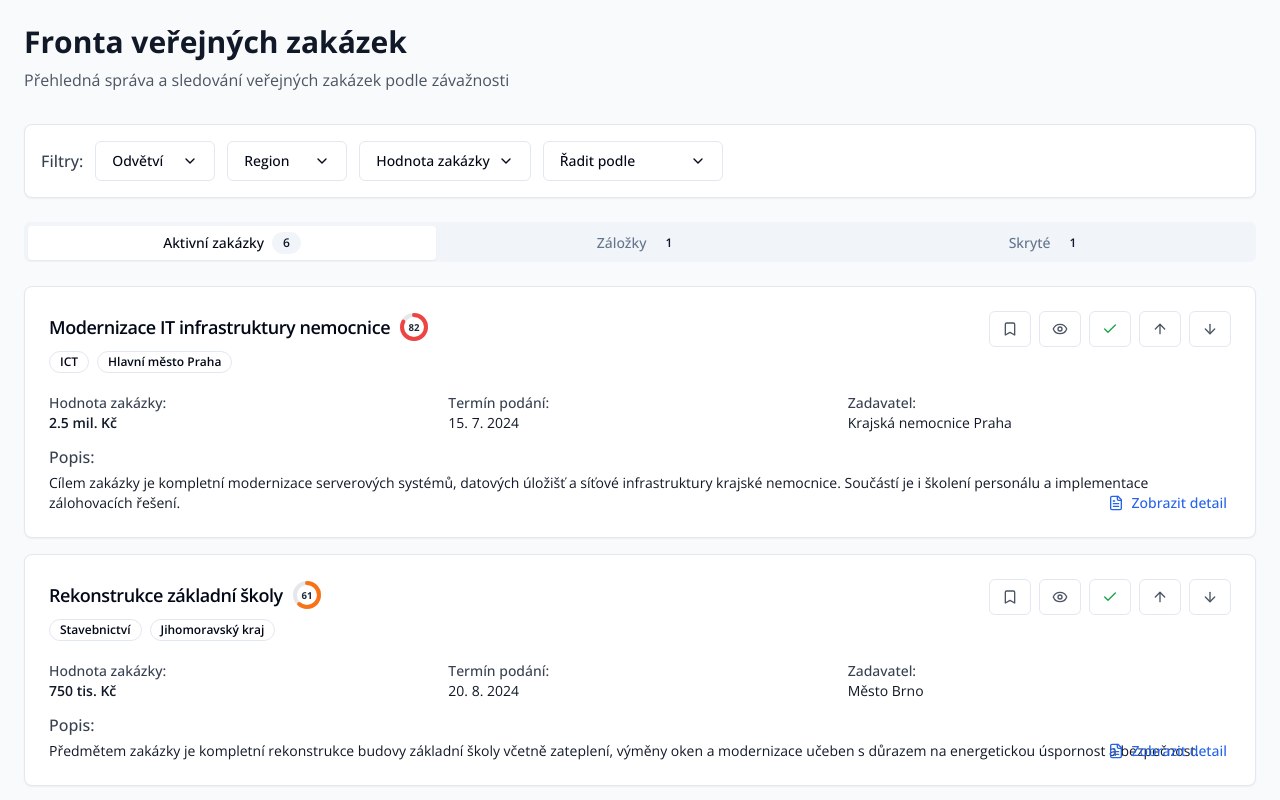
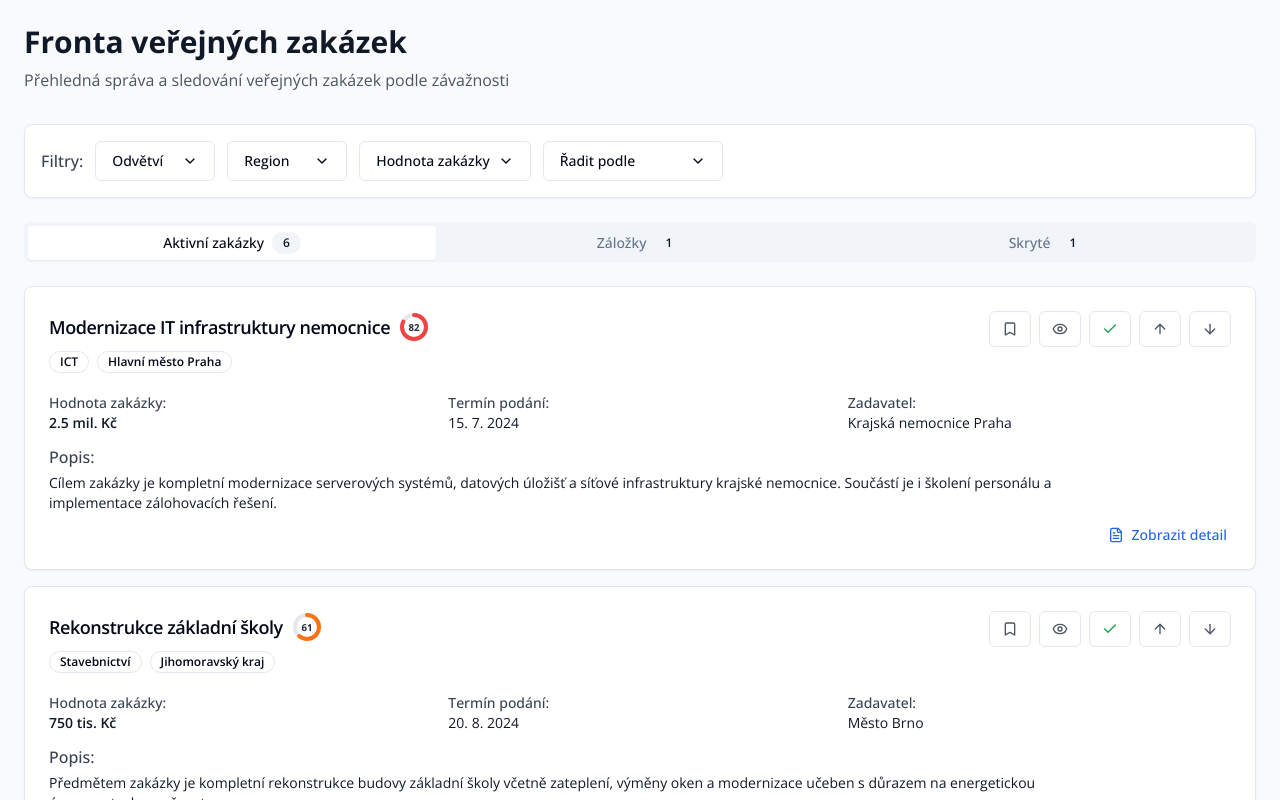
Before and after one commit to skupina-onebond/verejne-priority-kompas, a React (Vite) app: page / in a window 1280 px wide. Shown: the top 800 px of the page. Built offline with nearby package versions, Linux system fonts and the light colour scheme.

Commit message:
Update PublicContractCard.tsx

```diff
--- a/src/components/PublicContractCard.tsx
+++ b/src/components/PublicContractCard.tsx
@@ -113,7 +113,7 @@ export const PublicContractCard: React.FC<PublicContractCardProps> = ({
           </div>
         </CardHeader>
 
-        <CardContent className="relative">
+        <CardContent className="relative pb-14">
   <div className="grid grid-cols-1 md:grid-cols-3 gap-4 text-sm">
     <div>
       <span className="font-medium text-gray-700">Hodnota zakázky:</span>
@@ -129,12 +129,11 @@ export const PublicContractCard: React.FC<PublicContractCardProps> = ({
     </div>
   </div>
 
-          <div className="mt-3">
+  <div className="mt-3 pr-40"> {/* pr-40 pridá miesto vpravo pre button */}
     <span className="font-medium text-gray-700">Popis:</span>
-            <p className="text-gray-900 text-sm mt-1 line-clamp-2">{contract.description}</p>
+    <p className="text-gray-900 text-sm mt-1 line-clamp-3">{contract.description}</p>
   </div>
 
-          {/* Zobrazit detail button */}
   <Button
     variant="ghost"
     size="sm"
```
Lines whose indentation alone changed are shown as unchanged.
